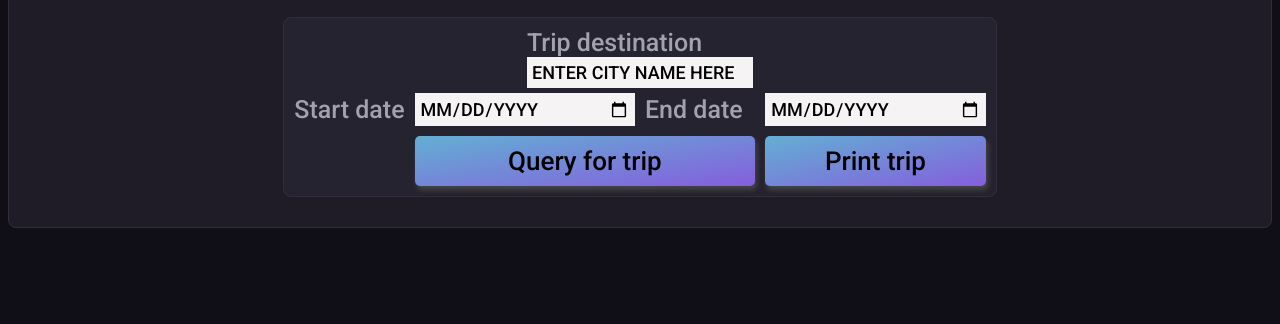
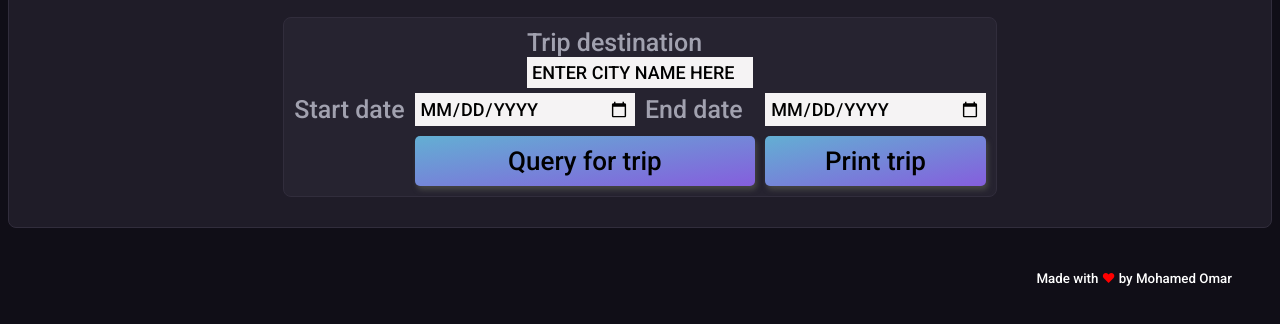
Before and after one commit to mero2online/Project_5_-_Travel_App, a website built with webpack: page src/client/views/index.html in a window 1280 px wide. Shown: the part 94-418 px from the top of the page. Built offline with nearby package versions, Linux system fonts and the light colour scheme.

Commit message:
Add page footer

```diff
--- a/src/client/styles/style-main.scss
+++ b/src/client/styles/style-main.scss
@@ -205,6 +205,17 @@ h1 {
 h3 {
   color: #c32b53;
 }
+
+.page-footer {
+  text-align: right;
+  font-size: 1rem;
+  color: #fff;
+  margin: 40px;
+  span {
+    color: #f00;
+  }
+}
+
 /* Reset style for HTML element on active to have no border*/
 input:focus,
 select:focus,
--- a/src/client/views/index.html
+++ b/src/client/views/index.html
@@ -29,7 +29,9 @@
       </div>
     </div>
     <div class="holder info">
-      <div class="title"><h2>Trip information</h2></div>
+      <div class="title">
+        <h2>Trip information</h2>
+      </div>
       <div class="save-remove-trip">
         <button id="saveTrip" type="submit">Save trip</button>
         <button id="removeTrip" type="submit">Remove trip</button>
@@ -48,6 +50,13 @@
     </div>
   </div>
 
+  <footer class="page-footer">
+    <div class="container">
+      <p><small>
+          Made with <span>❤</span> by Mohamed Omar
+        </small></p>
+    </div>
+  </footer>
 </body>
 
 </html>
```
